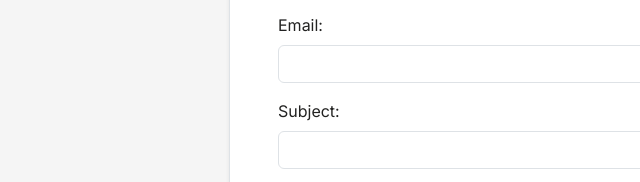
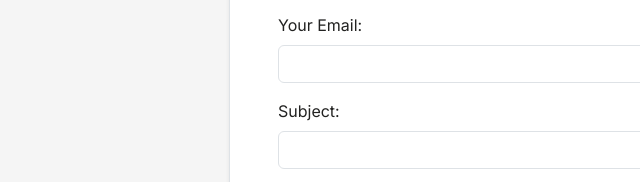
Before and after one commit to JoseVicenteAlandi/Portfolio, a plain HTML site: page contactoIngles.html in a window 1280 px wide. Shown: the part 532-714 px from the top of the page, 31-671 px from the left. Drawn offline with nearby package versions, Linux system fonts and the light colour scheme.

Commit message:
Formulario de contacto conectado a Formspree

```diff
--- a/contactoIngles.html
+++ b/contactoIngles.html
@@ -54,7 +54,7 @@
                         <input type="text" id="nombre" name="nombre" class="form-control" required>
                     </div>
                     <div class="mb-3">
-                        <label for="email" class="form-label">Email:</label>
+                        <label for="email" class="form-label">Your Email:</label>
                         <input type="email" id="email" name="email" class="form-control" required>
                     </div>
                     <div class="mb-3">
```
Also changed, not shown: contacto.html (+1 -1 lines).
